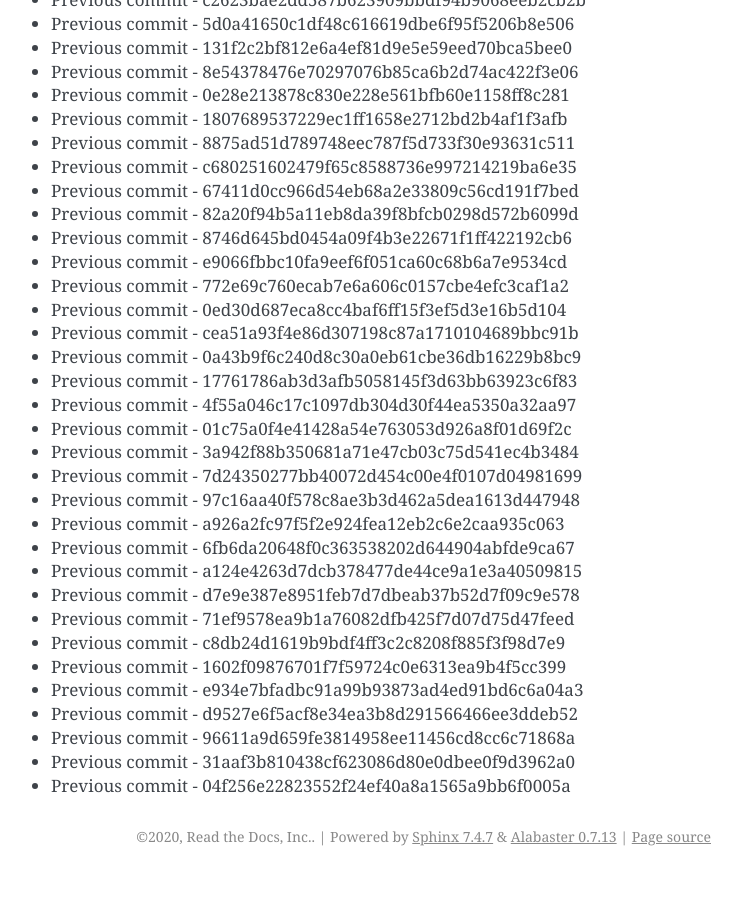
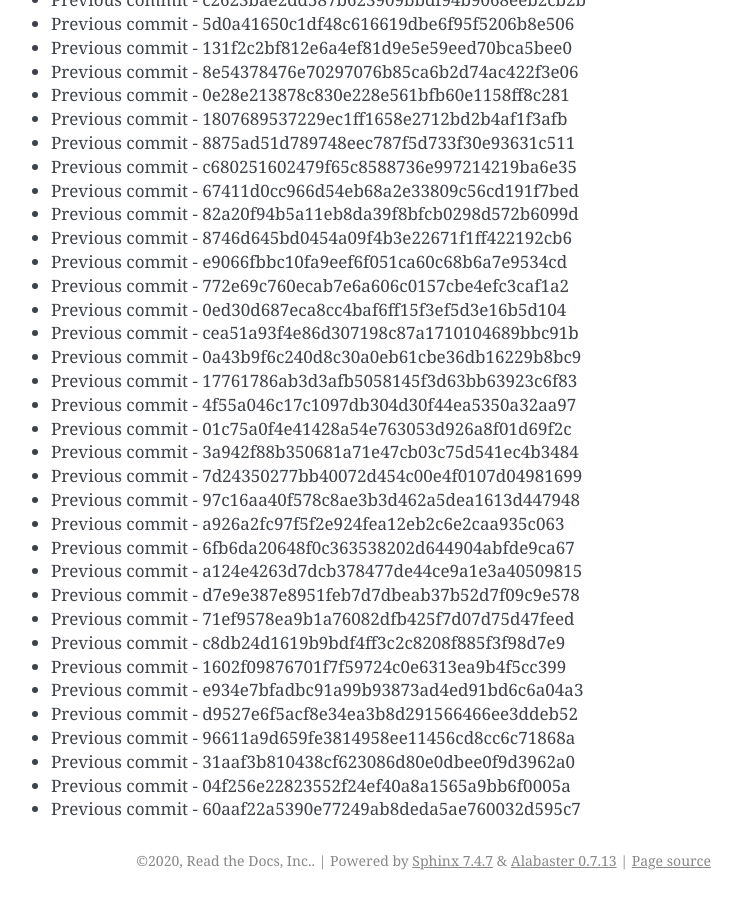
Before and after one commit to readthedocs/rtd-git-stresstest, a Sphinx documentation site: the page built from docs/updates.rst, in a window 1280 px wide and 900 px high, scrolled down 65121 px. Shown: the whole window, without its empty margins (399-1141 px from the left). Built offline with Sphinx 7.4.7, drawn with Linux system fonts in a browser that asks for light colours; before the commit the page ends 65997 px from its top, so only the background shows below that.

Commit message:
Generating commit from previous: 60aaf22a5390e77249ab8deda5ae760032d595c7

```diff
--- a/docs/updates.rst
+++ b/docs/updates.rst
@@ -2768,3 +2768,4 @@ It can be tested for any performance characteristics.
 * Previous commit - 96611a9d659fe3814958ee11456cd8cc6c71868a
 * Previous commit - 31aaf3b810438cf623086d80e0dbee0f9d3962a0
 * Previous commit - 04f256e22823552f24ef40a8a1565a9bb6f0005a
+* Previous commit - 60aaf22a5390e77249ab8deda5ae760032d595c7
```
